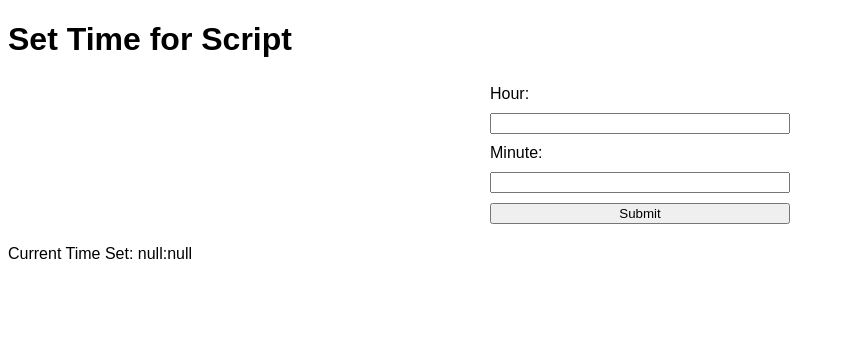
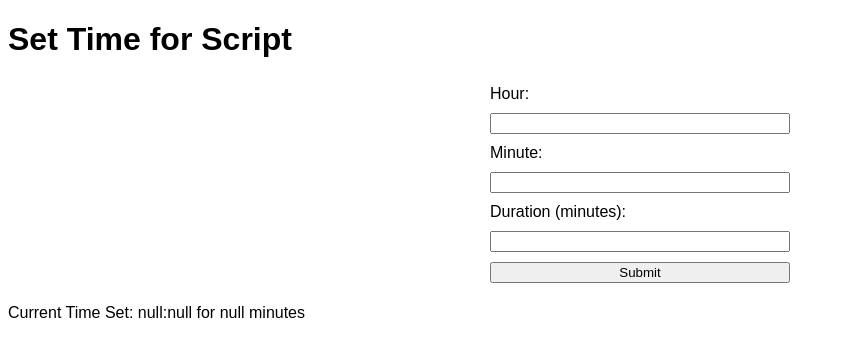
Before and after one commit to Dawidli/flask_practice, a Flask app: page / in a window 1280 px wide. Shown: the top 357 px of the page, without its empty margins (0-845 px from the left). Run offline with Flask 3, Linux system fonts and the light colour scheme; parts of the project's set-up code (start-up, migrations or seed data) failed here and were passed over.

Commit message:
Attempting to add duration field to webform.

```diff
--- a/app.py
+++ b/app.py
@@ -20,7 +20,7 @@
 
 app = Flask(__name__)
 
-alarm_time: Dict[str, Optional[int]] = {'hour': None, 'minute': None}
+alarm_time: Dict[str, Optional[int]] = {'hour': None, 'minute': None, 'duration':None}
 
 @app.route('/')
 def index():
@@ -31,7 +31,8 @@
     global alarm_time, trig_time
     hour = request.form['hour']
     minute = request.form['minute']
-    alarm_time = {'hour': int(hour), 'minute': int(minute)}
+    duration = int(request.form['duration'])
+    alarm_time = {'hour': int(hour), 'minute': int(minute), 'duration': int(duration)}
     logging.info(f"Alarm time set to: {alarm_time['hour']}:{alarm_time['minute']}")
     trig_time = calc_trig(alarm_time)
     return jsonify(alarm_time)
@@ -78,8 +79,9 @@
 
 def run_alarm():
     pwm = setup(33)
-    for i in range(1800):
-        brightness = remap(i, 0, 1800, 30, 100)
+    dur = alarm_time['duration']*60
+    for i in range(dur):
+        brightness = remap(i, 0, dur, 30, 100)
         sun(pwm, power=brightness)
         time.sleep(1)
     logging.info("Gradual increase is done, sun will die in 1 hour")
--- a/templates/index.html
+++ b/templates/index.html
@@ -29,6 +29,10 @@
         <label for="minute">Minute:</label>
         <input type="number" id="minute" name="minute" min="0" max="59" required>
 
+        <label for="duration">Duration (minutes):</label>
+        <input type="number" id="duration" name="duration" min="0" required>
+
+
         <button type="submit">Submit</button>
     </form>
     <p id="currentTime"></p>
@@ -36,19 +40,21 @@
     <script>
         document.getElementById('timeForm').addEventListener('submit', function(event) {
         event.preventDefault(); // Prevent the form from submitting the traditional way
+
         const hour = document.getElementById('hour').value;
         const minute = document.getElementById('minute').value;
+        const duration = document.getElementById('duration').value;
 
         fetch('/submit', {
             method: 'POST',
             headers: {
                 'Content-Type': 'application/x-www-form-urlencoded',
             },
-                body: `hour=${hour}&minute=${minute}`
+            body: `hour=${hour}&minute=${minute}&duration=${duration}`
         })
         .then(response => response.json())
         .then(data => {
-                alert(`Time set to ${data.hour}:${data.minute}`);
+            alert(`Time set to ${data.hour}:${data.minute} for ${data.duration} minutes`);
         })
         .catch(error => {
             console.error('Error:', error);
@@ -59,7 +65,7 @@
             fetch('/get_time')
                 .then(response => response.json())
                 .then(data => {
-                    document.getElementById('currentTime').innerText = `Current Time Set: ${data.hour}:${data.minute}`;
+                    document.getElementById('currentTime').innerText = `Current Time Set: ${data.hour}:${data.minute} for ${data.duration} minutes`;
                 })
                 .catch(error => {
                     console.error('Error:', error);
@@ -68,6 +74,7 @@
 
         setInterval(updateCurrentTime, 5000); // Update every 5 seconds
         updateCurrentTime(); // Initial call
+
     </script>
 </body>
 </html>
```
Lines whose indentation alone changed are shown as unchanged.
